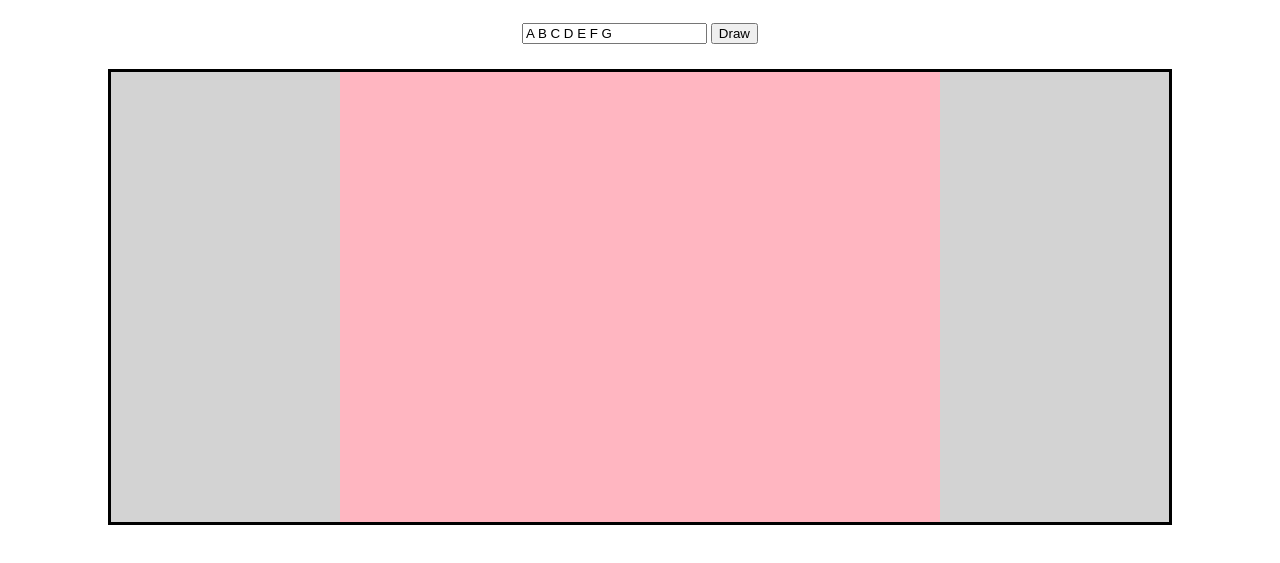
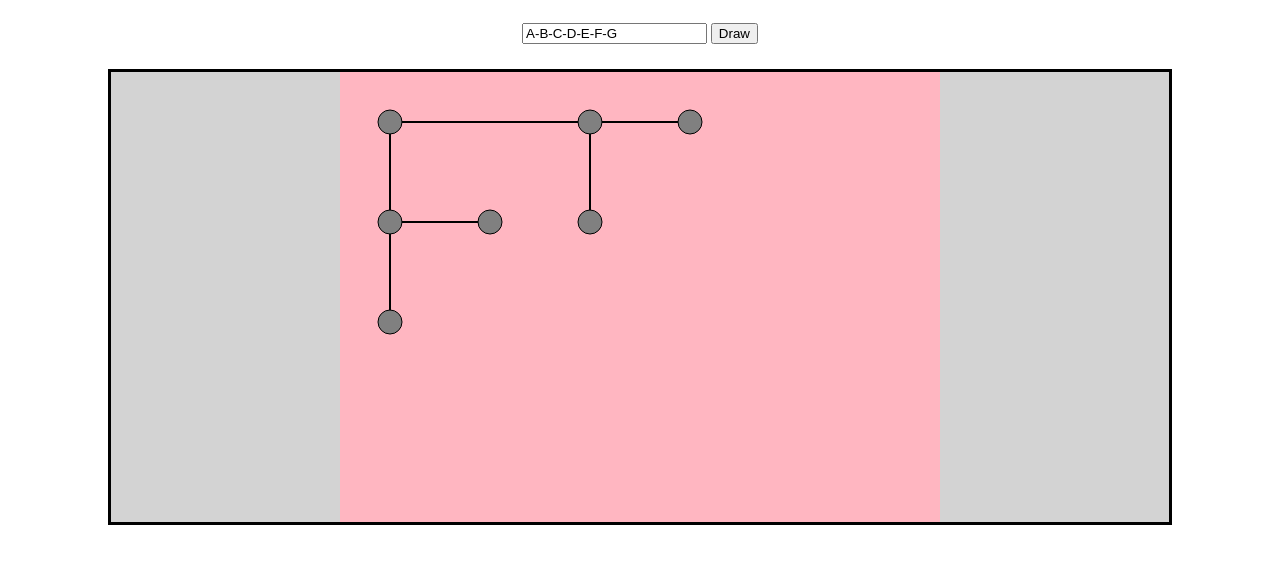
Before and after one commit to euregab/info-vis-proj2, a plain HTML site: page index.html in a window 1280 px wide. Both pictures are taken after a click on the button "Draw". Shown: the part 73-636 px from the top of the page. Drawn offline with nearby package versions, Linux system fonts and the light colour scheme.

Commit message:
Added d3 drawing functions. Now it also draws the tree

```diff
--- a/hv-bin-tree.js
+++ b/hv-bin-tree.js
@@ -1,3 +1,5 @@
+const default_radius = 12
+const default_multiplier = 100
 const width = 600;
 const height = 450;
 const margin = 50;
@@ -10,12 +12,71 @@ let svg = d3.select("div.draw")
 d3.select("button.submitter")
   .on("click",draw)
 
+function drawEdge(context, start, end, xMultiplier, yMultiplier){
+  let [sX, sY] = start
+  let [eX, eY] = end
+  console.log(sX, sY, eX, eY)
+  context.moveTo(sX * xMultiplier + margin, sY * yMultiplier + margin)
+  context.lineTo(eX * xMultiplier + margin, eY * yMultiplier + margin)
+  return context.toString()
+}
+
+function getExtremities(positions){
+  let coordinates = positions.map((e) => e.current)
+  let xs = coordinates.map((e) => e[0])
+  let ys = coordinates.map((e) => e[1])
+  let maxX = d3.max(xs)
+  let maxY = d3.max(ys)
+  return [maxX, maxY]
+}
+
 function draw(){
-  let value = d3.select("input.deserializer")._groups[0][0].value
-  //console.log(value)
-  let tree = deserialize(value.split(" "))
-  console.log(tree)
-  console.log(getPositions(tree))
+  svg.selectAll("path").remove()
+  svg.selectAll("circle").remove()
+  d3.select(".alert").remove()
+  let value = d3.select("input.deserializer")._groups[0][0].value.trim()
+  let tree = deserialize(value.split("-"))
+  if(tree === null || value === ""){
+    d3.select("div.header")
+    .append("div")
+    .attr("class", "alert")
+    .text("INVALID INPUT")
+  }
+  let positions = getPositions(tree)
+  let [maxX, maxY] = getExtremities(positions)
+  let xMultiplier = default_multiplier
+  let yMultiplier = default_multiplier
+  if(maxX * default_multiplier >= width - (margin * 2)){
+    xMultiplier = (width - (margin * 2)) / maxX
+  }
+  if(maxY * default_multiplier >= height - (margin * 2)){
+    yMultiplier = (height - (margin * 2)) / maxY
+  }
+  let edges = svg.selectAll("path")
+              .data(positions)
+              .enter()
+              .append("path")
+              .style("stroke", "black")
+              .style("stroke-width", "2px")
+              .attr("d", function(e){
+                let path = d3.path()
+                return drawEdge(path, e.previous, e.current, xMultiplier, yMultiplier)
+              })
+
+  let nodes = svg.selectAll("circle")
+              .data(positions)
+              .enter()
+              .append("circle")
+              .style("stroke", "black")
+              .style("fill", "gray")
+              .attr("cx", (e) => e.current[0] * xMultiplier + margin)
+              .attr("cy", (e) => e.current[1] * yMultiplier + margin)
+              .attr("r", default_radius)
+              .append("text")
+              .attr("text-anchor", "right")
+              .style("font-size", default_radius / 1.1)
+              .style("fill", "black")
+              .text((e) => e.label)
 }
 
 
--- a/index.html
+++ b/index.html
@@ -13,7 +13,7 @@
   <div class="header">
     <h1>HV binary tree</h1>
     <div style="margin: auto;">
-      <input type="text" maxlength="512" class="deserializer" value="A B C D E F G"/>
+      <input type="text" maxlength="512" class="deserializer" value="A-B-C-D-E-F-G"/>
       <button type="submit" class="submitter">Draw</button>
     </div>
   </div>
```
